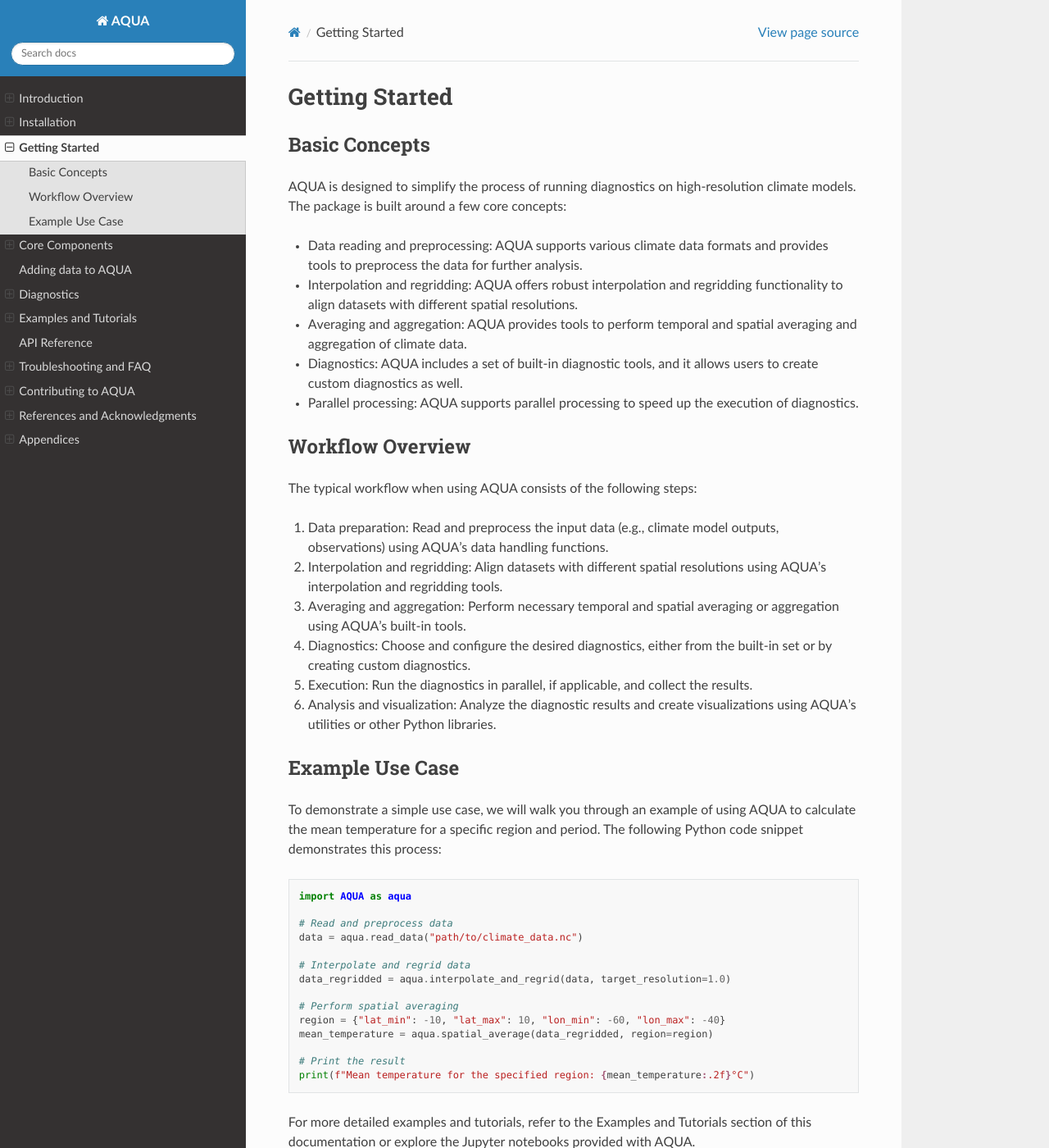
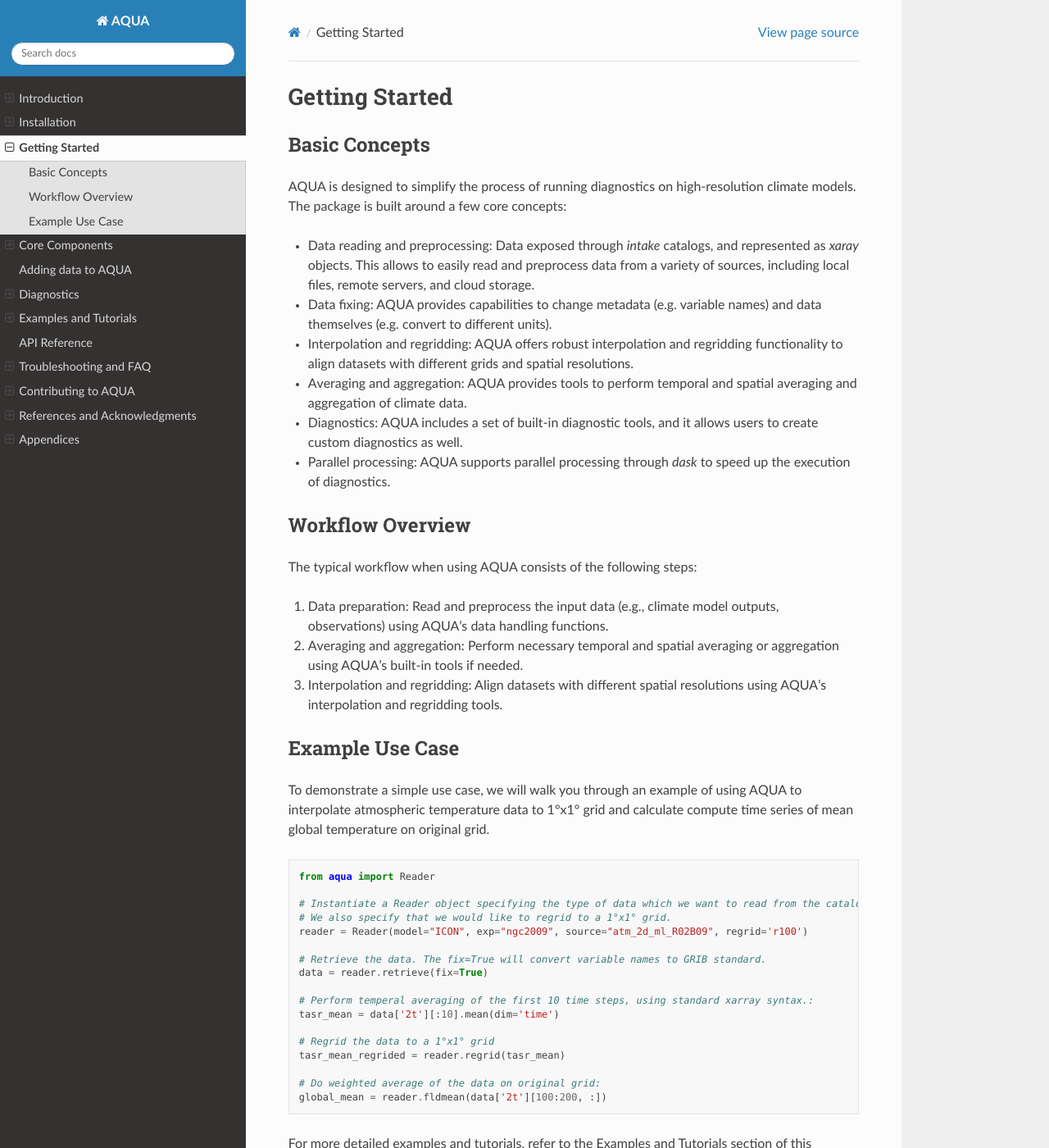
Before and after one commit to Predictia/AQUA, a Sphinx documentation site: the page built from docs/sphinx/source/getting_started.rst, in a window 1280 px wide and 1400 px high. Shown: the whole window at 82% size. Built offline with Sphinx 7.4.7 and the Read the Docs theme 2.0.0, drawn with Linux system fonts in a browser that asks for light colours.

Commit message:
update docs with introduction, installation and getting started.

```diff
--- a/docs/sphinx/source/getting_started.rst
+++ b/docs/sphinx/source/getting_started.rst
@@ -4,13 +4,15 @@ Getting Started
 Basic Concepts
 --------------
 
-AQUA is designed to simplify the process of running diagnostics on high-resolution climate models. The package is built around a few core concepts:
+AQUA is designed to simplify the process of running diagnostics on high-resolution climate models.
+The package is built around a few core concepts:
 
-- Data reading and preprocessing: AQUA supports various climate data formats and provides tools to preprocess the data for further analysis.
-- Interpolation and regridding: AQUA offers robust interpolation and regridding functionality to align datasets with different spatial resolutions.
+- Data reading and preprocessing: Data exposed through `intake` catalogs, and represented as `xaray` objects. This allows to easily read and preprocess data from a variety of sources, including local files, remote servers, and cloud storage.
+- Data fixing: AQUA provides capabilities to change metadata (e.g. variable names) and data themselves (e.g. convert to different units).
+- Interpolation and regridding: AQUA offers robust interpolation and regridding functionality to align datasets with different grids and spatial resolutions.
 - Averaging and aggregation: AQUA provides tools to perform temporal and spatial averaging and aggregation of climate data.
 - Diagnostics: AQUA includes a set of built-in diagnostic tools, and it allows users to create custom diagnostics as well.
-- Parallel processing: AQUA supports parallel processing to speed up the execution of diagnostics.
+- Parallel processing: AQUA supports parallel processing through `dask` to speed up the execution of diagnostics.
 
 Workflow Overview
 -----------------
@@ -18,32 +20,35 @@ Workflow Overview
 The typical workflow when using AQUA consists of the following steps:
 
 1. Data preparation: Read and preprocess the input data (e.g., climate model outputs, observations) using AQUA's data handling functions.
-2. Interpolation and regridding: Align datasets with different spatial resolutions using AQUA's interpolation and regridding tools.
-3. Averaging and aggregation: Perform necessary temporal and spatial averaging or aggregation using AQUA's built-in tools.
-4. Diagnostics: Choose and configure the desired diagnostics, either from the built-in set or by creating custom diagnostics.
-5. Execution: Run the diagnostics in parallel, if applicable, and collect the results.
-6. Analysis and visualization: Analyze the diagnostic results and create visualizations using AQUA's utilities or other Python libraries.
+2. Averaging and aggregation: Perform necessary temporal and spatial averaging or aggregation using AQUA's built-in tools if needed.
+3. Interpolation and regridding: Align datasets with different spatial resolutions using AQUA's interpolation and regridding tools.
 
 Example Use Case
 ----------------
 
-To demonstrate a simple use case, we will walk you through an example of using AQUA to calculate the mean temperature for a specific region and period. The following Python code snippet demonstrates this process:
+To demonstrate a simple use case, we will walk you through an example of using AQUA to interpolate atmospheric
+temperature data to 1°x1° grid and calculate compute time series of mean global temperature on original grid.
 
 .. code-block:: python
 
-   import AQUA as aqua
+   from aqua import Reader
 
-   # Read and preprocess data
-   data = aqua.read_data("path/to/climate_data.nc")
+   # Instantiate a Reader object specifying the type of data which we want to read from the catalogue.
+   # We also specify that we would like to regrid to a 1°x1° grid.
+   reader = Reader(model="ICON", exp="ngc2009", source="atm_2d_ml_R02B09", regrid='r100')
 
-   # Interpolate and regrid data
-   data_regridded = aqua.interpolate_and_regrid(data, target_resolution=1.0)
+   # Retrieve the data. The fix=True will convert variable names to GRIB standard.
+   data = reader.retrieve(fix=True)
 
-   # Perform spatial averaging
-   region = {"lat_min": -10, "lat_max": 10, "lon_min": -60, "lon_max": -40}
-   mean_temperature = aqua.spatial_average(data_regridded, region=region)
+   # Perform temperal averaging of the first 10 time steps, using standard xarray syntax.:
+   tasr_mean = data['2t'][:10].mean(dim='time')
 
-   # Print the result
-   print(f"Mean temperature for the specified region: {mean_temperature:.2f}°C")
+   # Regrid the data to a 1°x1° grid
+   tasr_mean_regrided = reader.regrid(tasr_mean)
 
-For more detailed examples and tutorials, refer to the Examples and Tutorials section of this documentation or explore the Jupyter notebooks provided with AQUA.
+   # Do weighted average of the data on original grid:
+   global_mean = reader.fldmean(data['2t'][100:200, :])
+
+
+For more detailed examples and tutorials, refer to the Examples and Tutorials section of this documentation
+or explore the Jupyter notebooks provided with AQUA.
```
Also changed, not shown: docs/sphinx/source/installation.rst (+22 -20 lines), docs/sphinx/source/introduction.rst (+10 -5 lines).
